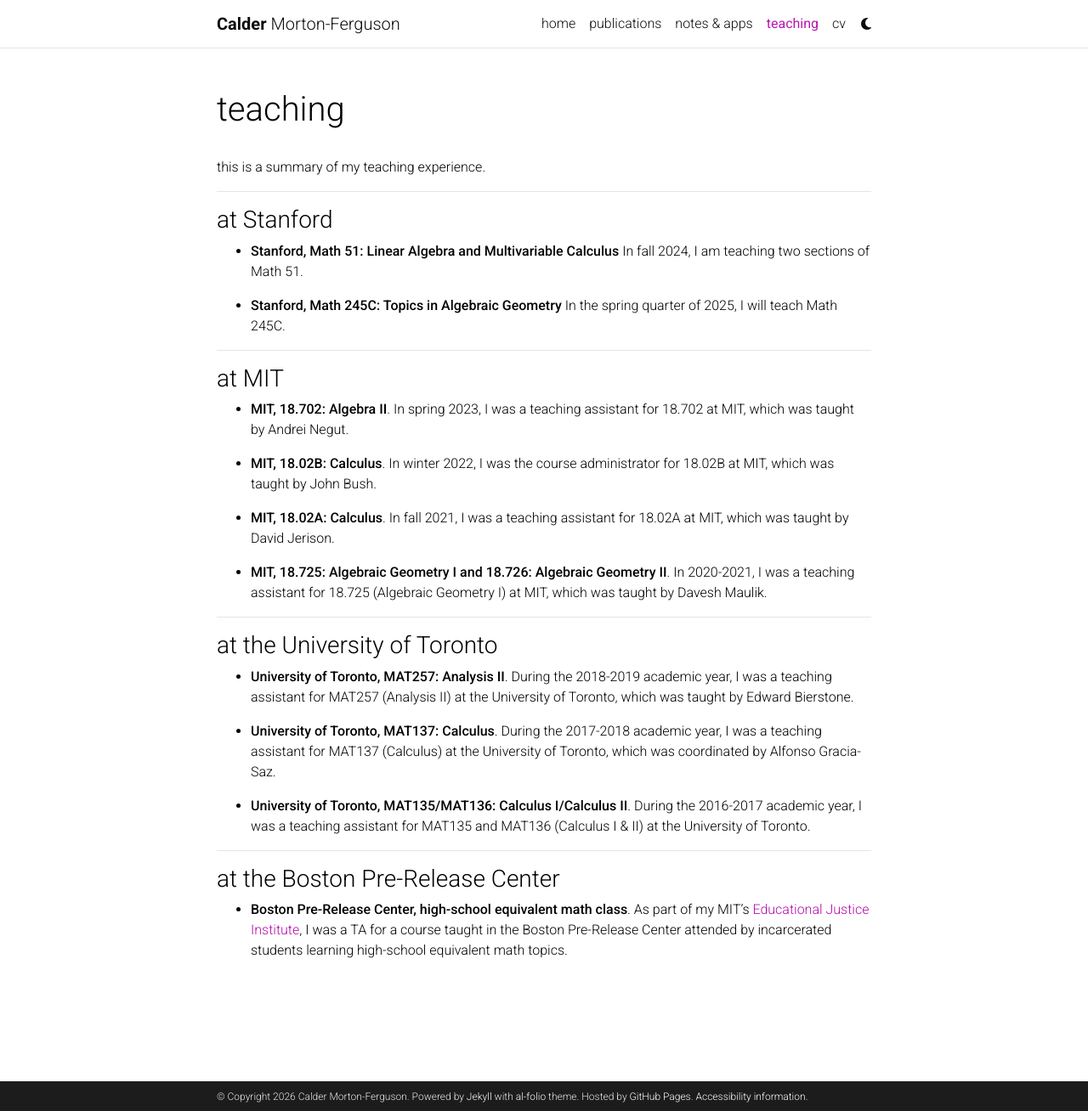
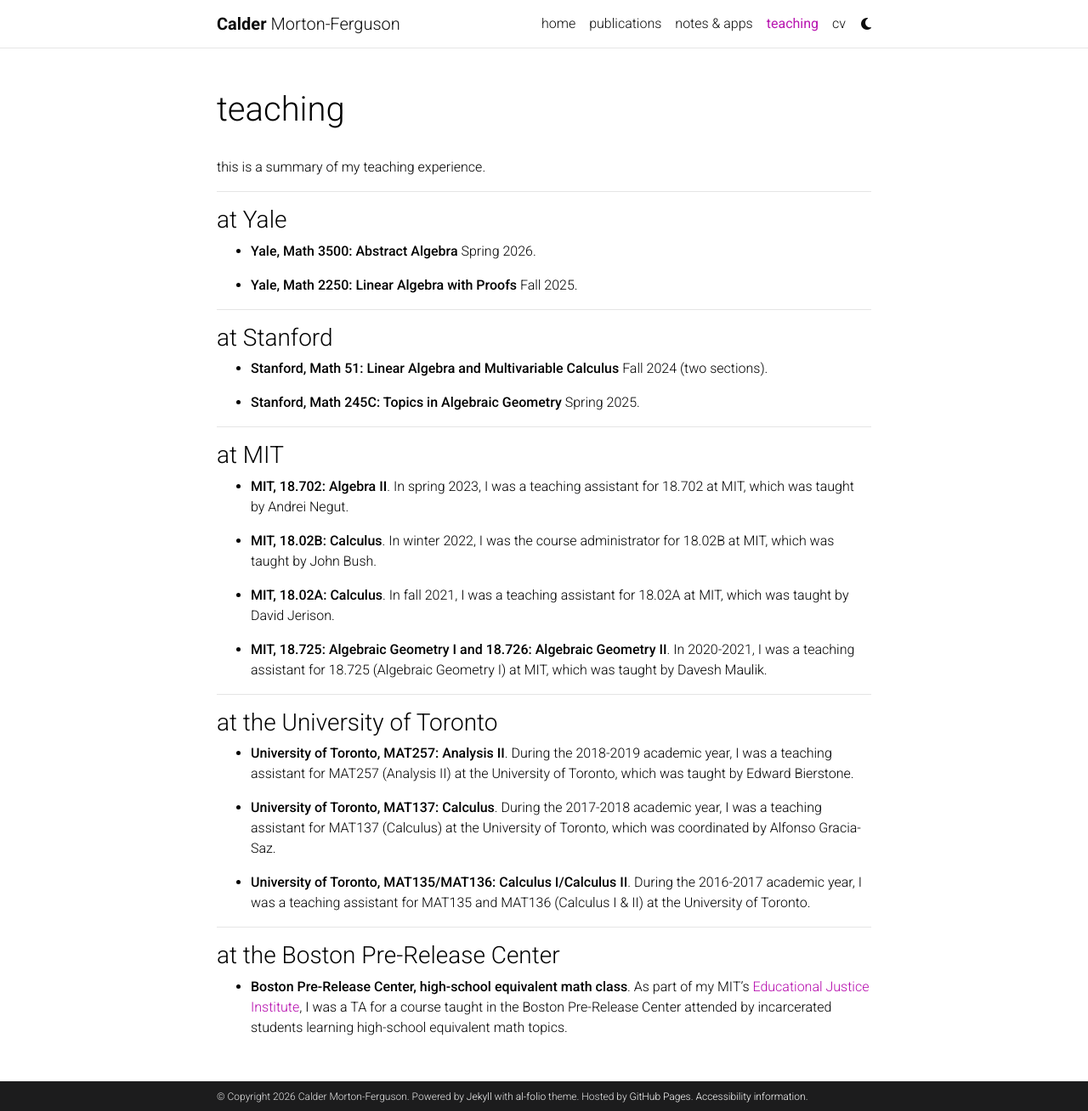
Before and after one commit to caldermf/caldermf.github.io, a Jekyll site: the page built from _pages/teaching.md, in a window 1280 px wide and 1308 px high. Shown: the whole window at 85% size. Built offline with Jekyll 4.4.1, drawn with Linux system fonts in a browser that asks for light colours; comment, search, counter and statistics services are not loaded; a style sheet for code colours, icons or effects is not loaded.

Commit message:
teaching yale update

```diff
--- a/_pages/teaching.md
+++ b/_pages/teaching.md
@@ -11,13 +11,23 @@ this is a summary of my teaching experience.
 
 ---
 
+### at Yale
+
+- **Yale, Math 3500: Abstract Algebra**
+Spring 2026.
+
+- **Yale, Math 2250: Linear Algebra with Proofs**
+Fall 2025.
+
+---
+
 ### at Stanford
 
 - **Stanford, Math 51: Linear Algebra and Multivariable Calculus**
-In fall 2024, I am teaching two sections of Math 51.
+Fall 2024 (two sections).
 
 - **Stanford, Math 245C: Topics in Algebraic Geometry**
-In the spring quarter of 2025, I will teach Math 245C.
+Spring 2025.
 
 ---
 
```
